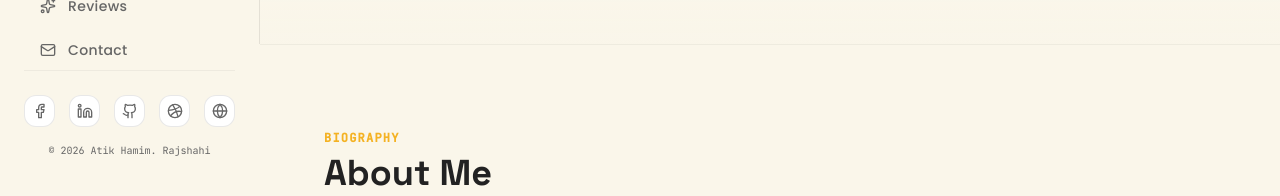
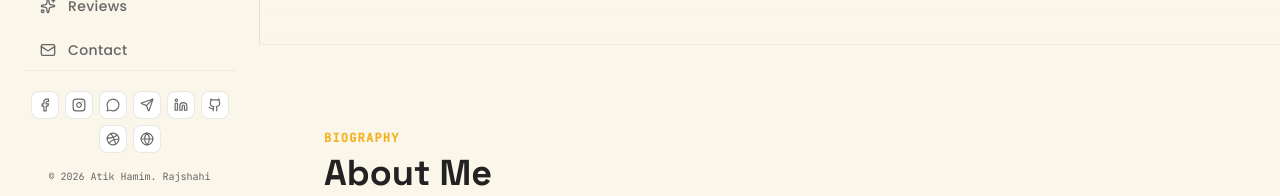
Before and after one commit to Atikuli/Atik, a React (Vite) app: page / in a window 1280 px wide. Shown: the part 756-952 px from the top of the page. Built offline with nearby package versions, Linux system fonts and the light colour scheme.

Commit message:
feat: centralize and dynamicize social media links
Added a shared socialLinks data structure and mapped components to render links dynamically, ensuring consistency across the Sidebar, Contact, and Footer sections.

```diff
--- a/src/components/Contact.tsx
+++ b/src/components/Contact.tsx
@@ -1,8 +1,22 @@
 import { useState, FormEvent } from 'react';
-import { Mail, Phone, MapPin, Send, CheckCircle2, Facebook, Linkedin, Github, Dribbble, Globe, AlertCircle, X } from 'lucide-react';
-import { personalInfo } from '../data';
+import {
+  Mail, Phone, MapPin, Send, CheckCircle2, Facebook, Linkedin, Github,
+  Dribbble, Globe, AlertCircle, X, Instagram, MessageCircle
+} from 'lucide-react';
+import { personalInfo, socialLinks } from '../data';
 import { motion, AnimatePresence } from 'motion/react';
 import GoogleMap from './GoogleMap';
+
+const iconMap: Record<string, any> = {
+  Facebook,
+  Instagram,
+  MessageCircle,
+  Send,
+  Linkedin,
+  Github,
+  Dribbble,
+  Globe
+};
 
 interface Toast {
   id: string;
@@ -362,22 +376,23 @@ export default function Contact() {
             {/* Social Media Links */}
             <div className="bg-[#FAF6EA] border border-charcoal/10 rounded-2xl p-5 text-center flex flex-col items-center space-y-3">
               <span className="text-[10px] font-mono text-muted-dark uppercase tracking-widest font-semibold">Join Me Online</span>
-              <div className="flex gap-3">
-                <a href="#" className="w-9 h-9 flex items-center justify-center rounded-xl bg-white border border-[#222222]/10 text-muted-dark hover:text-gold hover:border-gold hover:scale-105 transition-all animate-none" aria-label="Facebook">
-                  <Facebook className="w-4 h-4" />
-                </a>
-                <a href="#" className="w-9 h-9 flex items-center justify-center rounded-xl bg-white border border-[#222222]/10 text-muted-dark hover:text-gold hover:border-gold hover:scale-105 transition-all animate-none" aria-label="LinkedIn">
-                  <Linkedin className="w-4 h-4" />
-                </a>
-                <a href="#" className="w-9 h-9 flex items-center justify-center rounded-xl bg-white border border-[#222222]/10 text-muted-dark hover:text-gold hover:border-gold hover:scale-105 transition-all animate-none" aria-label="GitHub">
-                  <Github className="w-4 h-4" />
-                </a>
-                <a href="#" className="w-9 h-9 flex items-center justify-center rounded-xl bg-white border border-[#222222]/10 text-muted-dark hover:text-gold hover:border-gold hover:scale-105 transition-all animate-none" aria-label="Dribbble">
-                  <Dribbble className="w-4 h-4" />
-                </a>
-                <a href="#" className="w-9 h-9 flex items-center justify-center rounded-xl bg-white border border-[#222222]/10 text-muted-dark hover:text-gold hover:border-gold hover:scale-105 transition-all animate-none" aria-label="Behance">
-                  <Globe className="w-4 h-4" />
-                </a>
+              <div className="flex flex-wrap justify-center gap-2.5">
+                {socialLinks.map((link) => {
+                  const LinkIcon = iconMap[link.iconName] || Globe;
+                  return (
+                    <a
+                      key={link.id}
+                      href={link.url}
+                      target="_blank"
+                      rel="noopener noreferrer"
+                      title={link.name}
+                      className="w-9 h-9 flex items-center justify-center rounded-xl bg-white border border-[#222222]/10 text-muted-dark hover:text-gold hover:border-gold hover:scale-110 transition-all duration-300"
+                      aria-label={link.name}
+                    >
+                      <LinkIcon className="w-4 h-4" />
+                    </a>
+                  );
+                })}
               </div>
             </div>
 
--- a/src/components/Footer.tsx
+++ b/src/components/Footer.tsx
@@ -1,7 +1,21 @@
 import { useState, useEffect } from 'react';
-import { ArrowUp, Facebook, Linkedin, Github, Dribbble, Globe } from 'lucide-react';
+import {
+  ArrowUp, Facebook, Linkedin, Github, Dribbble, Globe,
+  Instagram, MessageCircle, Send
+} from 'lucide-react';
 import { motion, AnimatePresence } from 'motion/react';
-import { personalInfo } from '../data';
+import { personalInfo, socialLinks } from '../data';
+
+const iconMap: Record<string, any> = {
+  Facebook,
+  Instagram,
+  MessageCircle,
+  Send,
+  Linkedin,
+  Github,
+  Dribbble,
+  Globe
+};
 
 export default function Footer() {
   const [isVisible, setIsVisible] = useState(false);
@@ -40,22 +54,23 @@ export default function Footer() {
         </div>
 
         {/* Middle Social Link Row */}
-        <div className="flex gap-3">
-          <a href="#" className="w-8 h-8 flex items-center justify-center rounded-lg bg-white border border-charcoal/5 text-muted-dark hover:text-gold hover:border-gold transition-all" aria-label="Facebook">
-            <Facebook className="w-3.5 h-3.5" />
-          </a>
-          <a href="#" className="w-8 h-8 flex items-center justify-center rounded-lg bg-white border border-charcoal/5 text-muted-dark hover:text-gold hover:border-gold transition-all" aria-label="LinkedIn">
-            <Linkedin className="w-3.5 h-3.5" />
-          </a>
-          <a href="#" className="w-8 h-8 flex items-center justify-center rounded-lg bg-white border border-charcoal/5 text-muted-dark hover:text-gold hover:border-gold transition-all" aria-label="GitHub">
-            <Github className="w-3.5 h-3.5" />
-          </a>
-          <a href="#" className="w-8 h-8 flex items-center justify-center rounded-lg bg-white border border-charcoal/5 text-muted-dark hover:text-gold hover:border-gold transition-all" aria-label="Dribbble">
-            <Dribbble className="w-3.5 h-3.5" />
-          </a>
-          <a href="#" className="w-8 h-8 flex items-center justify-center rounded-lg bg-white border border-charcoal/5 text-muted-dark hover:text-gold hover:border-gold transition-all" aria-label="Behance">
-            <Globe className="w-3.5 h-3.5" />
-          </a>
+        <div className="flex flex-wrap justify-center gap-2">
+          {socialLinks.map((link) => {
+            const LinkIcon = iconMap[link.iconName] || Globe;
+            return (
+              <a
+                key={link.id}
+                href={link.url}
+                target="_blank"
+                rel="noopener noreferrer"
+                title={link.name}
+                className="w-8 h-8 flex items-center justify-center rounded-lg bg-white border border-charcoal/5 text-muted-dark hover:text-gold hover:border-gold hover:scale-110 transition-all duration-300"
+                aria-label={link.name}
+              >
+                <LinkIcon className="w-3.5 h-3.5" />
+              </a>
+            );
+          })}
         </div>
 
       </div>
--- a/src/components/Sidebar.tsx
+++ b/src/components/Sidebar.tsx
@@ -2,10 +2,21 @@ import { useState, useEffect } from 'react';
 import {
   Home, User, Briefcase, GraduationCap, Palette, Sparkles, Award,
   Mail, Menu, X, Facebook, Linkedin, Github, Dribbble, Globe,
-  BookOpen, HelpCircle, CreditCard
+  BookOpen, HelpCircle, CreditCard, Instagram, MessageCircle, Send
 } from 'lucide-react';
-import { personalInfo } from '../data';
+import { personalInfo, socialLinks } from '../data';
 import { motion, AnimatePresence } from 'motion/react';
+
+const iconMap: Record<string, any> = {
+  Facebook,
+  Instagram,
+  MessageCircle,
+  Send,
+  Linkedin,
+  Github,
+  Dribbble,
+  Globe
+};
 
 interface SidebarProps {
   activeSection: string;
@@ -145,22 +156,23 @@ export default function Sidebar({ activeSection, setActiveSection }: SidebarProp
 
               {/* Social Icons & Copyright */}
               <div className="mt-8 pt-6 border-t border-[#222222]/5">
-                <div className="flex justify-center gap-4 mb-4">
-                  <a href="#" className="w-9 h-9 flex items-center justify-center rounded-lg bg-white border border-[#222222]/10 text-muted-dark hover:text-gold hover:border-gold transition-all" aria-label="Facebook">
-                    <Facebook className="w-4 h-4" />
-                  </a>
-                  <a href="#" className="w-9 h-9 flex items-center justify-center rounded-lg bg-white border border-[#222222]/10 text-muted-dark hover:text-gold hover:border-gold transition-all" aria-label="LinkedIn">
-                    <Linkedin className="w-4 h-4" />
-                  </a>
-                  <a href="#" className="w-9 h-9 flex items-center justify-center rounded-lg bg-white border border-[#222222]/10 text-muted-dark hover:text-gold hover:border-gold transition-all" aria-label="GitHub">
-                    <Github className="w-4 h-4" />
-                  </a>
-                  <a href="#" className="w-9 h-9 flex items-center justify-center rounded-lg bg-white border border-[#222222]/10 text-muted-dark hover:text-gold hover:border-gold transition-all" aria-label="Dribbble">
-                    <Dribbble className="w-4 h-4" />
-                  </a>
-                  <a href="#" className="w-9 h-9 flex items-center justify-center rounded-lg bg-white border border-[#222222]/10 text-muted-dark hover:text-gold hover:border-gold transition-all" aria-label="Behance">
-                    <Globe className="w-4 h-4" />
-                  </a>
+                <div className="flex flex-wrap justify-center gap-2 mb-4">
+                  {socialLinks.map((link) => {
+                    const LinkIcon = iconMap[link.iconName] || Globe;
+                    return (
+                      <a
+                        key={link.id}
+                        href={link.url}
+                        target="_blank"
+                        rel="noopener noreferrer"
+                        title={link.name}
+                        className="w-9 h-9 flex items-center justify-center rounded-lg bg-white border border-[#222222]/10 text-muted-dark hover:text-gold hover:border-gold hover:scale-105 transition-all"
+                        aria-label={link.name}
+                      >
+                        <LinkIcon className="w-4 h-4" />
+                      </a>
+                    );
+                  })}
                 </div>
                 <p className="text-[10px] text-center text-muted-dark/80 font-mono">© 2026 {personalInfo.displayName}. Rajshahi</p>
               </div>
@@ -246,23 +258,24 @@ export default function Sidebar({ activeSection, setActiveSection }: SidebarProp
         </div>
 
         {/* Social Icons & Footer */}
-        <div className="border-t border-[#222222]/5 pt-6">
-          <div className="flex justify-center gap-3.5 mb-4">
-            <a href="#" className="w-8 h-8 flex items-center justify-center rounded-xl bg-white border border-[#222222]/10 text-muted-dark hover:text-gold hover:border-gold hover:scale-105 transition-all" aria-label="Facebook">
-              <Facebook className="w-4 h-4" />
-            </a>
-            <a href="#" className="w-8 h-8 flex items-center justify-center rounded-xl bg-white border border-[#222222]/10 text-muted-dark hover:text-gold hover:border-gold hover:scale-105 transition-all" aria-label="LinkedIn">
-              <Linkedin className="w-4 h-4" />
-            </a>
-            <a href="#" className="w-8 h-8 flex items-center justify-center rounded-xl bg-white border border-[#222222]/10 text-muted-dark hover:text-gold hover:border-gold hover:scale-105 transition-all" aria-label="GitHub">
-              <Github className="w-4 h-4" />
-            </a>
-            <a href="#" className="w-8 h-8 flex items-center justify-center rounded-xl bg-white border border-[#222222]/10 text-muted-dark hover:text-gold hover:border-gold hover:scale-105 transition-all" aria-label="Dribbble">
-              <Dribbble className="w-4 h-4" />
-            </a>
-            <a href="#" className="w-8 h-8 flex items-center justify-center rounded-xl bg-white border border-[#222222]/10 text-muted-dark hover:text-gold hover:border-gold hover:scale-105 transition-all" aria-label="Behance">
-              <Globe className="w-4 h-4" />
-            </a>
+        <div className="border-t border-[#222222]/5 pt-5">
+          <div className="flex flex-wrap justify-center gap-1.5 mb-4">
+            {socialLinks.map((link) => {
+              const LinkIcon = iconMap[link.iconName] || Globe;
+              return (
+                <a
+                  key={link.id}
+                  href={link.url}
+                  target="_blank"
+                  rel="noopener noreferrer"
+                  title={link.name}
+                  className="w-7 h-7 flex items-center justify-center rounded-lg bg-white border border-[#222222]/10 text-muted-dark hover:text-gold hover:border-gold hover:scale-110 transition-all duration-300"
+                  aria-label={link.name}
+                >
+                  <LinkIcon className="w-3.5 h-3.5" />
+                </a>
+              );
+            })}
           </div>
           <p className="text-[10px] text-center text-muted-dark font-mono">© 2026 {personalInfo.displayName}. Rajshahi</p>
         </div>
--- a/src/data.ts
+++ b/src/data.ts
@@ -446,3 +446,61 @@ export const blogPosts: BlogPost[] = [
     }
   }
 ];
+
+export interface SocialLink {
+  id: string;
+  name: string;
+  url: string;
+  iconName: string;
+}
+
+export const socialLinks: SocialLink[] = [
+  {
+    id: 'social-1',
+    name: 'Facebook',
+    url: 'https://www.facebook.com/atikul.islam.hamim.2025/',
+    iconName: 'Facebook',
+  },
+  {
+    id: 'social-2',
+    name: 'Instagram',
+    url: 'https://www.instagram.com/atikulhamim/?hl=en',
+    iconName: 'Instagram',
+  },
+  {
+    id: 'social-3',
+    name: 'WhatsApp',
+    url: 'https://wa.me/8801518679771',
+    iconName: 'MessageCircle',
+  },
+  {
+    id: 'social-4',
+    name: 'Telegram',
+    url: 'https://t.me/Nahidhasan6996',
+    iconName: 'Send',
+  },
+  {
+    id: 'social-5',
+    name: 'LinkedIn',
+    url: '#',
+    iconName: 'Linkedin',
+  },
+  {
+    id: 'social-6',
+    name: 'GitHub',
+    url: '#',
+    iconName: 'Github',
+  },
+  {
+    id: 'social-7',
+    name: 'Dribbble',
+    url: '#',
+    iconName: 'Dribbble',
+  },
+  {
+    id: 'social-8',
+    name: 'Behance',
+    url: '#',
+    iconName: 'Globe',
+  },
+];
```
